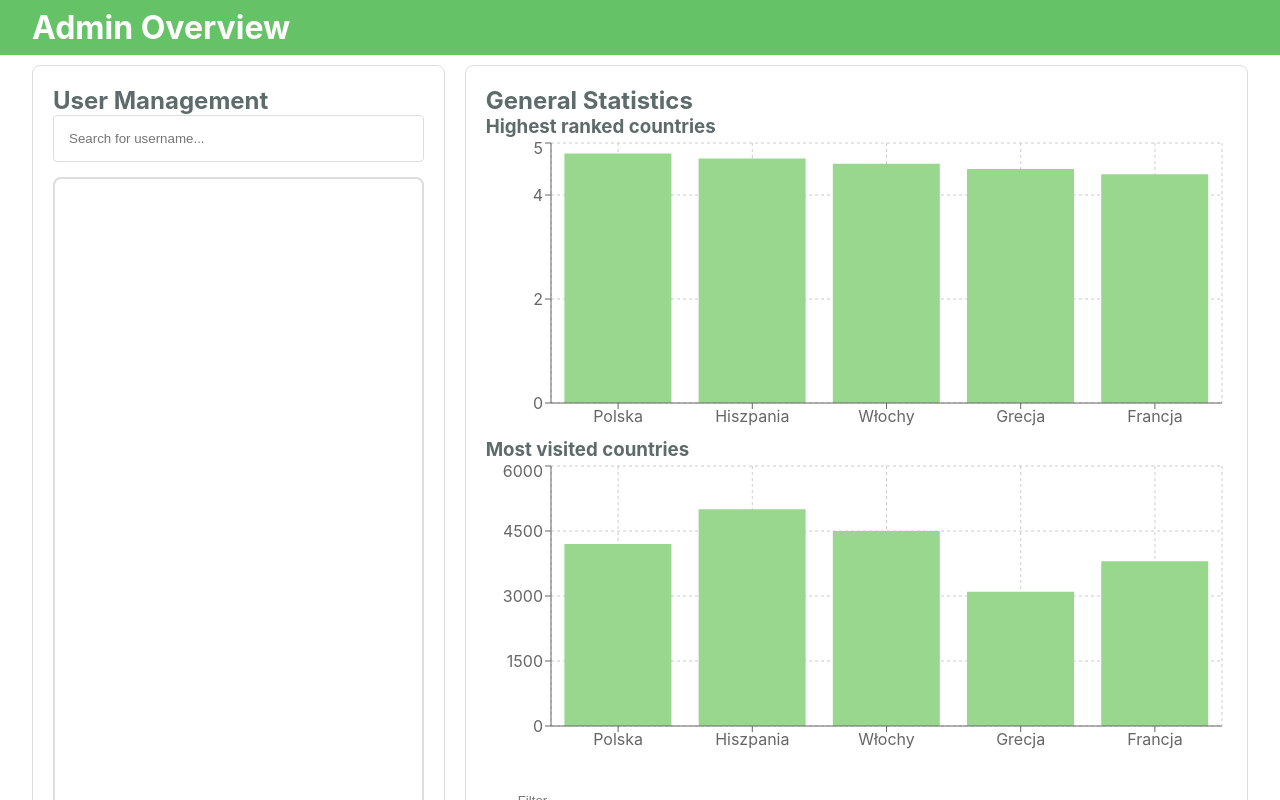
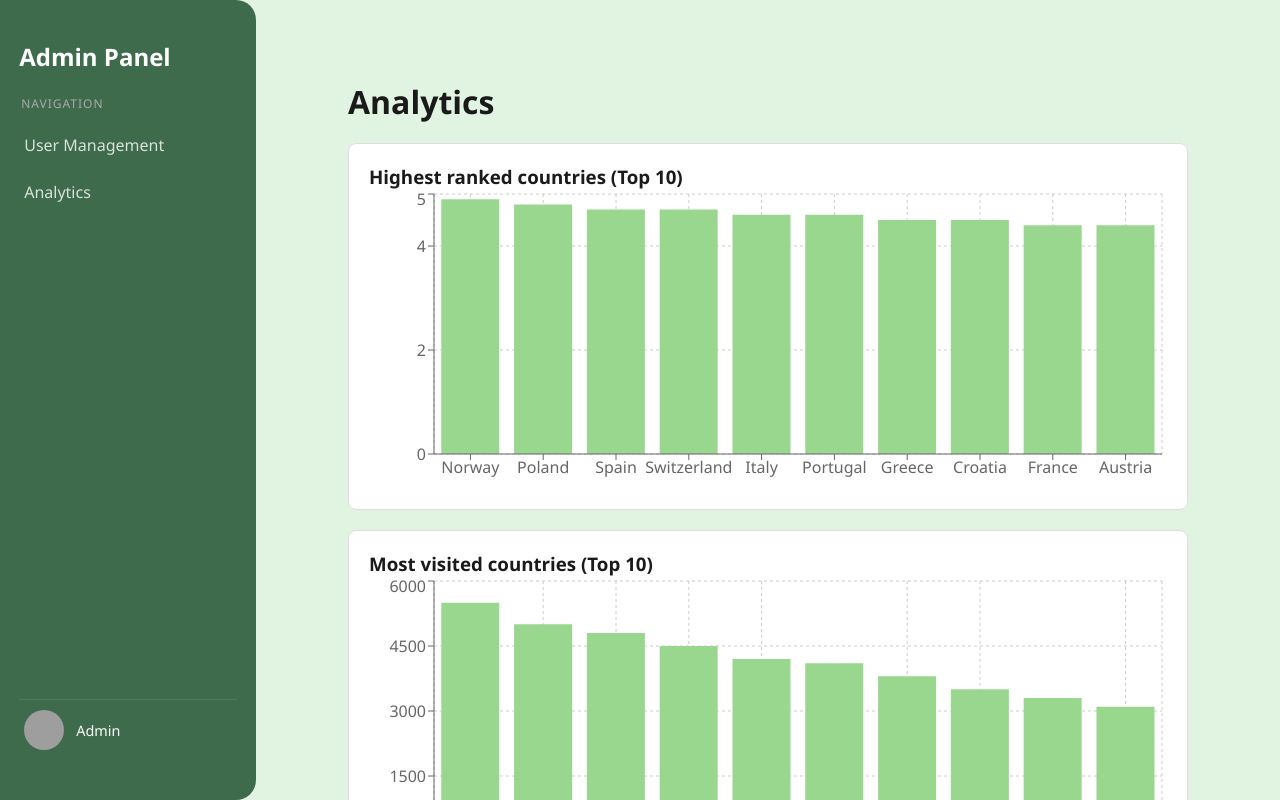
Before and after one commit to kaniapaulina/VisitIt, a React (Vite) app in the folder VisitIt.Frontend/: page /admin in a window 1280 px wide. Built offline with nearby package versions, Linux system fonts and the light colour scheme; grey boxes are pictures that could not be loaded.

Commit message:
changing the logistics of admin layout + adding filterable tables

```diff
--- a/VisitIt.Frontend/package.json
+++ b/VisitIt.Frontend/package.json
@@ -14,6 +14,7 @@
     "axios": "^1.16.1",
     "leaflet": "^1.9.4",
     "react": "^19.2.6",
+    "react-data-table-component": "^8.3.0",
     "react-dom": "^19.2.6",
     "react-leaflet": "^5.0.0",
     "react-router-dom": "^7.15.1",
--- a/VisitIt.Frontend/src/App.tsx
+++ b/VisitIt.Frontend/src/App.tsx
@@ -3,6 +3,8 @@ import Landing from './pages/Landing'
 
 import './styles/App.css'
 import AdminDashboard from './pages/admin/AdminDashboard';
+import Analytics from './components/AdminDash/Analytics';
+import UserManager from './components/AdminDash/UserManager';
 import UserHome from './pages/user/UserHome';
 
 // function App() {
@@ -32,7 +34,11 @@ function App() {
         <Routes>
           <Route path="/" element={<Landing />} />
           <Route path="/user" element={<UserHome />} />
-          <Route path="/admin" element={<AdminDashboard />} />
+          <Route path="/admin" element={<AdminDashboard />}>
+            <Route path="" element={<Analytics />} />
+            <Route path="analytics" element={<Analytics />} />
+            <Route path="users" element={<UserManager />} />
+          </Route>
         </Routes>
       </BrowserRouter>
     </div>
--- a/VisitIt.Frontend/src/components/AdminDash/Analytics.module.css
+++ b/VisitIt.Frontend/src/components/AdminDash/Analytics.module.css
@@ -28,3 +28,25 @@
 .dataTable th {
   background-color: #fff;
 }
+
+.analyticsContainer {
+  display: flex;
+  flex-direction: column;
+  gap: 20px;
+  padding: 20px;
+  width: 100%;
+}
+
+.chartsGrid {
+  display: grid;
+  grid-template-columns: 1fr 1fr;
+  gap: 20px;
+  width: 100%;
+}
+
+.chartCard {
+  background: #fff;
+  padding: 20px;
+  border-radius: 8px;
+  border: 1px solid #ddd;
+}
--- a/VisitIt.Frontend/src/components/AdminDash/Analytics.tsx
+++ b/VisitIt.Frontend/src/components/AdminDash/Analytics.tsx
@@ -1,14 +1,48 @@
 import { XAxis, YAxis, CartesianGrid, Tooltip, ResponsiveContainer, BarChart, Bar } from 'recharts';
+import DataTable from 'react-data-table-component';
 import styles from './Analytics.module.css';
 import { useState } from 'react';
 
 const countryData = [
-  { name: 'Polska', rating: 4.8, visits: 4200, planned: 1500 },
-  { name: 'Hiszpania', rating: 4.7, visits: 5000, planned: 1600 },
-  { name: 'Włochy', rating: 4.6, visits: 4500, planned: 1300 },
-  { name: 'Grecja', rating: 4.5, visits: 3100, planned: 100},
-  { name: 'Francja', rating: 4.4, visits: 3800, planned: 200 },
+  { name: 'Poland', rating: 4.8, visits: 4200, planned: 1500 },
+  { name: 'Spain', rating: 4.7, visits: 5000, planned: 1600 },
+  { name: 'Italy', rating: 4.6, visits: 4500, planned: 1300 },
+  { name: 'Greece', rating: 4.5, visits: 3100, planned: 100 },
+  { name: 'France', rating: 4.4, visits: 3800, planned: 200 },
+  { name: 'Germany', rating: 4.3, visits: 4800, planned: 1200 },
+  { name: 'Portugal', rating: 4.6, visits: 2900, planned: 800 },
+  { name: 'Croatia', rating: 4.5, visits: 3500, planned: 950 },
+  { name: 'Norway', rating: 4.9, visits: 2200, planned: 1800 },
+  { name: 'Netherlands', rating: 4.2, visits: 4100, planned: 600 },
+  { name: 'Switzerland', rating: 4.7, visits: 1900, planned: 1400 },
+  { name: 'Austria', rating: 4.4, visits: 2700, planned: 500 },
+  { name: 'United Kingdom', rating: 3.9, visits: 5500, planned: 400 },
+  { name: 'Sweden', rating: 4.3, visits: 2400, planned: 700 },
+  { name: 'Czech Republic', rating: 4.1, visits: 3300, planned: 300 }
 ];
+
+const columns = [
+  { name: 'Country', selector: (row: any) => row.name, sortable: true },
+  { name: 'Rating', selector: (row: any) => row.rating, sortable: true },
+  { name: 'Visits', selector: (row: any) => row.visits, sortable: true },
+  { name: 'Planned', selector: (row: any) => row.planned, sortable: true },
+];
+
+const topRatedData = [...countryData]
+  .sort((a, b) => b.rating - a.rating)
+  .slice(0, 10);
+
+const topVisitedData = [...countryData]
+  .sort((a, b) => b.visits - a.visits)
+  .slice(0, 10);
+
+
+
+const customStyles = {
+  table: { style: { borderRadius: '16px', overflow: 'hidden' } },
+  headRow: { style: { backgroundColor: '#3f6b4d', color: '#fff' } },
+  cells: { style: { padding: '16px' } },
+};
 
 export default function DataAnalytics() {
   const [searchTerm, setSearchTerm] = useState('');
@@ -18,11 +52,11 @@ export default function DataAnalytics() {
 
   return (
     <div className={styles.analyticsContainer}>
-
+      <h1 className={styles.pageTitle}>Analytics</h1>
       <div className={styles.chartCard}>
-        <h3>Highest ranked countries</h3>
+  <h3>Highest ranked countries (Top 10)</h3>
   <ResponsiveContainer width="100%" height={300}>
-          <BarChart data={countryData}>
+    <BarChart data={topRatedData}>
       <CartesianGrid strokeDasharray="3 3" />
       <XAxis dataKey="name" />
       <YAxis domain={[0, 5]} />
@@ -33,9 +67,9 @@ export default function DataAnalytics() {
 </div>
 
 <div className={styles.chartCard}>
-        <h3>Most visited countries</h3>
+  <h3>Most visited countries (Top 10)</h3>
   <ResponsiveContainer width="100%" height={300}>
-          <BarChart data={countryData}>
+    <BarChart data={topVisitedData}>
       <CartesianGrid strokeDasharray="3 3" />
       <XAxis dataKey="name" />
       <YAxis />
@@ -52,26 +86,16 @@ export default function DataAnalytics() {
           onChange={(e) => setSearchTerm(e.target.value)}
         />
 
-        <table className={styles.dataTable}>
-          <thead>
-            <tr>
-              <th>Country</th>
-              <th>Rating</th>
-              <th>Visits</th>
-              <th>Planned Visits</th>
-            </tr>
-          </thead>
-          <tbody>
-            {filteredData.map((row) => (
-              <tr key={row.name}>
-                <td>{row.name}</td>
-                <td>{row.rating}</td>
-                <td>{row.visits}</td>
-                <td>{row.planned}</td>
-              </tr>
-            ))}
-          </tbody>
-        </table>
+      <div className={styles.tableSection}>
+      <DataTable
+        columns={columns}
+        data={filteredData}
+        pagination
+        highlightOnHover
+        customStyles={customStyles}
+        noDataComponent={<p>No countries found</p>}
+      />
+    </div>
       </div>
     </div>
   );
--- a/VisitIt.Frontend/src/components/AdminDash/UserManager.tsx
+++ b/VisitIt.Frontend/src/components/AdminDash/UserManager.tsx
@@ -46,6 +46,7 @@ export default function UserManager() {
 
   return (
     <div className={styles.managerContainer}>
+       <h1 className={styles.pageTitle}>User Management</h1>
       <input
         className={styles.searchInput}
         type="text"
@@ -75,6 +76,10 @@ export default function UserManager() {
           searchTerm && <p>No user found</p>
         )}
       </div>
+
+       <p className={styles.userCount}>
+        Total users: <strong>{users.length}</strong>
+      </p>
     </div>
   );
 }
--- a/VisitIt.Frontend/src/pages/admin/AdminDashboard.tsx
+++ b/VisitIt.Frontend/src/pages/admin/AdminDashboard.tsx
@@ -1,26 +1,33 @@
 import styles from './dashboard.module.css';
-import UserManagement from '../../components/AdminDash/UserManager.tsx';
-import Analytics from '../../components/AdminDash/Analytics.tsx';
+import { NavLink, Outlet } from 'react-router-dom';
 
 export default function AdminDashboard() {
   return (
     <div className={styles.pageWrapper}>
-      <header className={styles.topNavbar}>
-        <h1>Admin Overview</h1>
-      </header>
-    <div className={styles.container}>
-      <div className={styles.dashboardBody}>
-        <section className={styles.managementSection}>
-          <h1>User Management</h1>
-          <UserManagement />
-        </section>
+      <nav className={styles.sideBar}>
+        <h2>Admin Panel</h2>
+        <div className={styles.navSection}>
+          <span className={styles.navTitle}>Navigation</span>
 
-        <section className={styles.analyticsSection}>
-          <h1>General Statistics</h1>
-          <Analytics />
-        </section>
-      </div>
-     </div>
+          <NavLink to="users" className={({ isActive }) => isActive ? `${styles.navItem} ${styles.active}` : styles.navItem}>
+            User Management
+          </NavLink>
+
+          <NavLink to="analytics" className={({ isActive }) => isActive ? `${styles.navItem} ${styles.active}` : styles.navItem}>
+            Analytics
+          </NavLink>
+        </div>
+        <div className={styles.userSection}>
+            <img src="https://d1jyxxz9imt9yb.cloudfront.net/medialib/3078/image/s768x1300/IP202207_GlassFrogs_009_365211_reduced.jpg" alt="User" className={styles.userAvatar} />
+            <span className={styles.userName}>Admin</span>
+         </div>
+      </nav>
+
+      <main className={styles.mainContent}>
+        <div className={styles.dashboardBody}>
+          <Outlet />
+        </div>
+      </main>
     </div>
   );
 }
--- a/VisitIt.Frontend/src/pages/admin/dashboard.module.css
+++ b/VisitIt.Frontend/src/pages/admin/dashboard.module.css
@@ -1,20 +1,100 @@
+:root{
+  --bg-color: #e0f4e1;
+  --sidebar-color: #3f6b4d;
+  --card-bg: #ffffff;
+  --text-main: #1a1a1a;
+  --accent-green: #58976a;
+}
 
 .pageWrapper {
   width: 100vw;
   height: 100vh;
   overflow-y: auto;
   display: flex;
-  flex-direction: column;
+  background-color: var(--bg-color);
+  flex-direction: row;
+  font-family: 'Segoe UI', sans-serif;
 }
 
-.topNavbar {
-  position: sticky;
-  top: 0;
-  z-index: 1000;
-  background: #66c266;
+.sideBar{
+  width: 20vw;
+  background: var(--sidebar-color);
   color: #fff;
-  padding: 8px 2.5vw;
+  padding: 40px 1.5vw;
+  display: flex;
+  flex-direction: column;
   flex-shrink: 0;
+  gap: 20px;
+  height: 100vh;
+  border-top-right-radius: 20px;
+  border-bottom-right-radius: 20px;
+}
+
+.navSection {
+  display: flex;
+  flex-direction: column;
+  gap: 5px;
+}
+
+.navTitle {
+  font-size: 0.75rem;
+  text-transform: uppercase;
+  color: #aaa;
+  letter-spacing: 1px;
+  margin-bottom: 5px;
+  padding: 2px;
+}
+
+.navItem {
+  padding: 10px 5px;
+  cursor: pointer;
+  border-radius: 12px;
+  transition: all 0.3s ease;
+  transition: background 0.3s;
+  align-items: center;
+  opacity: 0.8;
+  text-decoration: none;
+  color: inherit;
+}
+
+.navItem:hover {
+  background: rgba(181, 255, 172, 0.15);
+  opacity: 1;}
+
+.navItem:visited,
+.navItem:active {
+  color: #fff;
+}
+
+.userSection {
+  margin-top: auto;
+  display: flex;
+  align-items: center;
+  gap: 12px;
+  padding: 10px 5px;
+  border-top: 1px solid rgba(255, 255, 255, 0.1);
+}
+
+.userAvatar {
+  width: 40px;
+  height: 40px;
+  border-radius: 50%;
+  object-fit: cover;
+}
+
+.userName {
+  font-size: 0.9rem;
+  font-weight: 500;
+  white-space: nowrap;
+}
+
+.mainContent {
+  flex: 1;
+  display: flex;
+  color: #1a1a1a;
+  padding: 40px;
+  flex-direction: column;
+  overflow-y: auto;
 }
 
 .container {
@@ -25,19 +105,9 @@
 
 .dashboardBody {
   display: flex;
-  flex-direction: row;
+  flex-direction: column;
   gap: 20px;
-  padding: 10px 2.5vw;
+  padding: 20px 2.5vw;
   width: 100%;
   flex: 1;
 }
-
-.managementSection, .analyticsSection {
-  background: #fff;
-  border: 1px solid #ddd;
-  padding: 20px;
-  border-radius: 8px;
-}
-
-.managementSection { flex: 1; }
-.analyticsSection { flex: 2; }
```
Also changed, not shown: 1 other file (tests, documents, lock files or other folders). Lines whose indentation alone changed are shown as unchanged.
